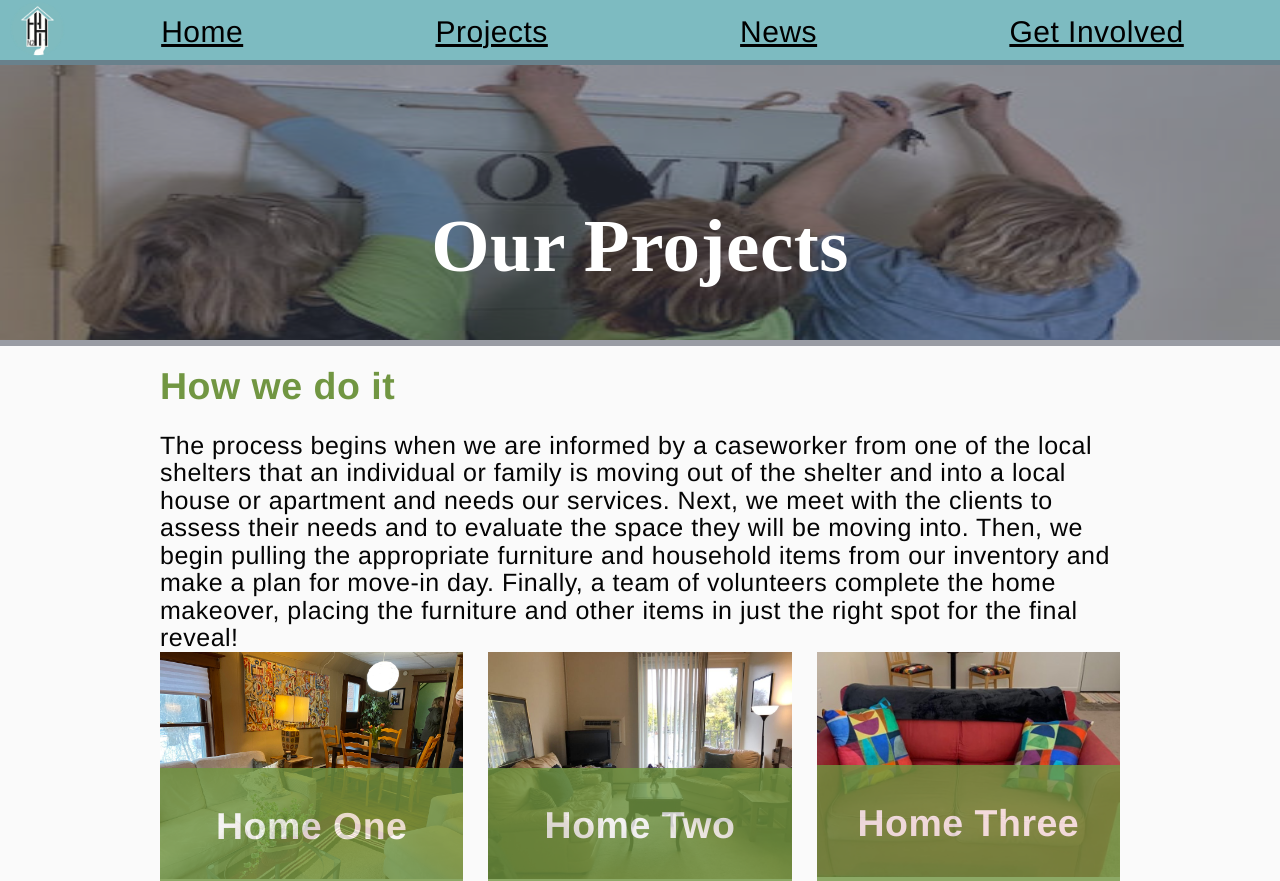
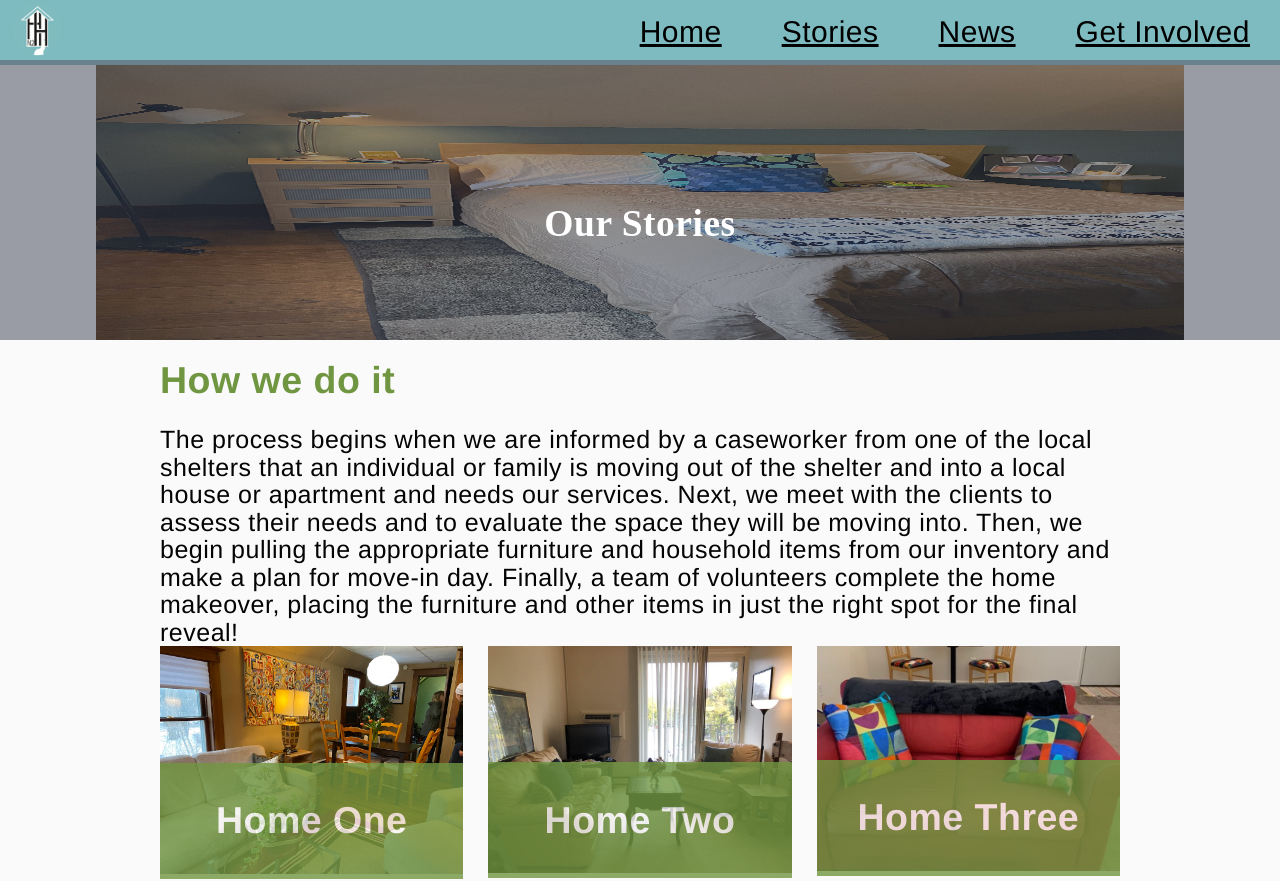
Before and after one commit to ColleenVanLent/hn2h, a Jekyll site: the page stories.html, which Jekyll copies as it is, in a window 1280 px wide, cut to the strip 0-881 px from the top of the page. Built offline with Jekyll 4.4.1, drawn with Linux system fonts in a browser that asks for light colours.

Commit message:
Add files via upload

```diff
--- a/css/get-involved.css
+++ b/css/get-involved.css
@@ -9,10 +9,9 @@
   font-weight: 300;
 }
 
-div {
-
+/*div {
   padding-bottom: 50px;
-}
+}*/
 
 div.info {
   padding-bottom: 20px;
--- a/css/main.css
+++ b/css/main.css
@@ -233,6 +233,8 @@ footer{
   height: 400px;
   z-index: -1;
   width: 100%;
+  display:block;
+  margin: 0 auto;
 }
 
 .heroTxt h1 {
@@ -421,6 +423,11 @@ margin: 2% 2%;
 
 /********************************************************/
 @media all and (min-width: 768px) {
+
+  .hero img {
+    width:85%;
+  }
+
   header {
     display: flex;
     justify-content: space-between;
@@ -441,7 +448,7 @@ margin: 2% 2%;
   nav ul {
     margin: 0;
     display: flex;
-    justify-content: space-around;
+    justify-content: flex-end;
   }
   nav li {
     display: inline-block;
--- a/news.html
+++ b/news.html
@@ -38,7 +38,7 @@
                         <ul>
                 <!-- <li><a class="active" href="#">Link</a></li> -->
                 <li><a href="index.html">Home</a></li>
-                <li><a href="stories.html">Projects</a></li>
+                <li><a href="stories.html">Stories</a></li>
                 <li><a href="news.html">News</a></li>
                 <li><a href="involvement.html">Get Involved</a></li>
                   </ul>
@@ -48,7 +48,7 @@
 
                  <!-- Hero img -->
         <div class ="hero">
-            <img src="images/pic-hanging.jpg" >
+            <img src="images/GH5.jpg" width="75%" >
             <div class="heroTxt">
                 <h1>Latest News</h1>
             </div>
--- a/stories.html
+++ b/stories.html
@@ -3,7 +3,7 @@
         <head>
             <link rel="shortcut icon" href="/images/favicon.ico" type="image/x-icon"/>
                 <link rel="icon" type="image/png" href="images/logo.png">
-            <title>Projects</title>
+            <title>Stories</title>
             <!-- link to main stylesheet -->
             <link rel="stylesheet" type="text/css" href="css/main.css">
 
@@ -33,22 +33,22 @@
                         <ul>
                 <!-- <li><a class="active" href="#">Link</a></li> -->
                 <li><a href="index.html">Home</a></li>
-                <li><a href="stories.html">Projects</a></li>
+                <li><a href="stories.html">Stories</a></li>
                 <li><a href="news.html">News</a></li>
                 <li><a href="involvement.html">Get Involved</a></li>
                   </ul>
                 </nav>
             </header>
+
+            <div class ="hero">
+            <img src="images/GH3.jpg" >
+            <div class="heroTxt">
+                <h1>Our Stories</h1>
+            </div>
+        </div>
+
             <div class="container">
 
-                 <!-- Hero img -->
-        <div class ="hero">
-            <img src="images/pic-hanging.jpg" >
-            <div class="heroTxt">
-                <h1>Our Projects</h1>
-            </div>
-        </div>
-    <!-- End hero -->
             <div class="wrapper">
                 <h2>
                     How we do it
```
Also changed, not shown: involvement.html (+12 -2 lines).
